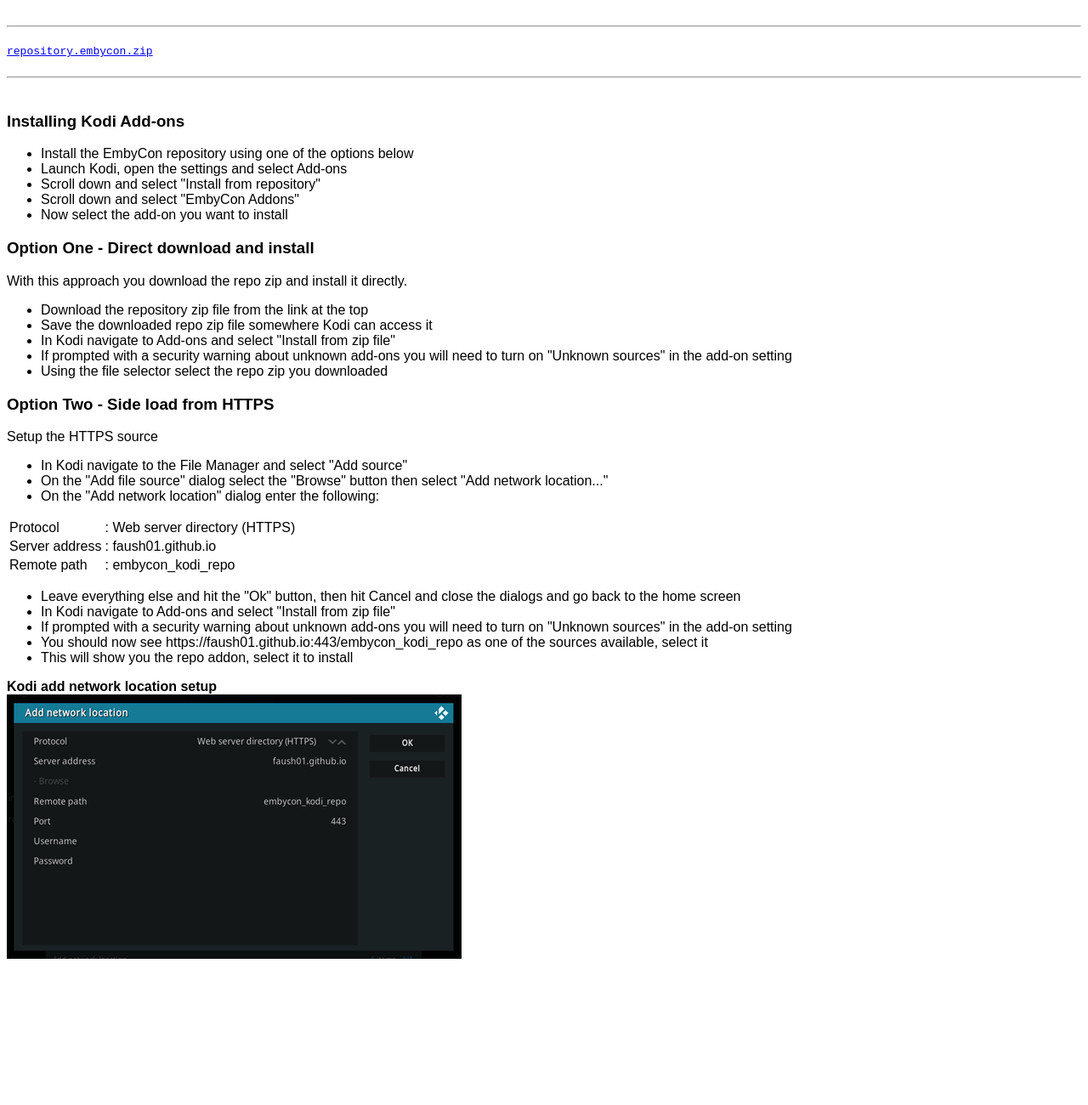
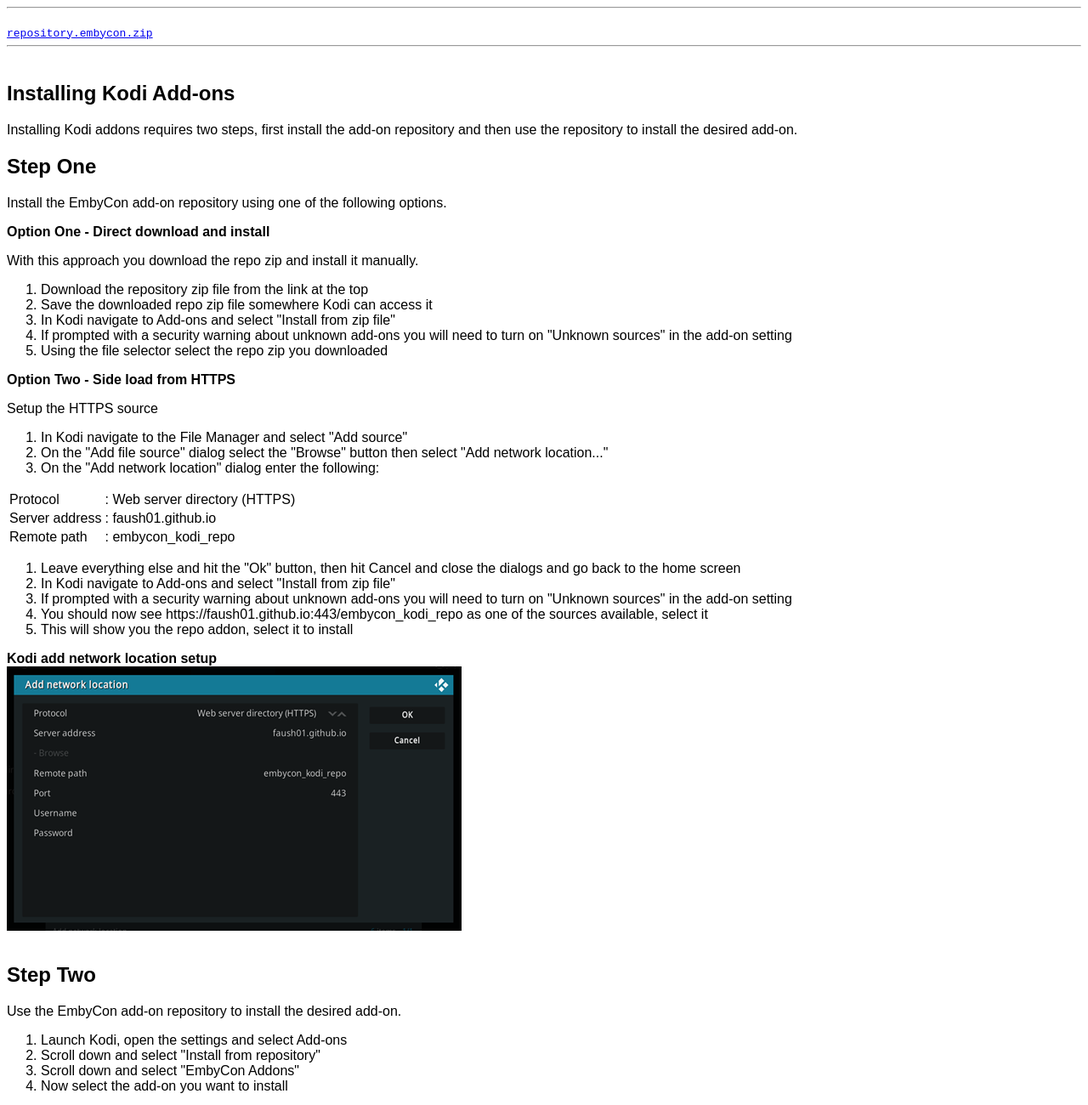
Before and after one commit to faush01/embycon_kodi_repo, a plain HTML site: page index.html in a window 1280 px wide. Shown: the whole page at 85% size. Before the commit the page ends 1154 px from the top, so only its background shows below. Drawn offline with Linux system fonts and the light colour scheme.

Commit message:
update install instructions add a launch config

```diff
--- a/index.html
+++ b/index.html
@@ -6,63 +6,48 @@
 <body style="font-family:Romboto,Arial,sans-serif;">
 
 <pre>
-
 <hr>
 <a href="repository.embycon.zip">repository.embycon.zip</a>
-
 <hr>
 </pre>
 
+<h2>Installing Kodi Add-ons</h2>
 
+<p>Installing Kodi addons requires two steps, first install the add-on repository and then use the repository to install the desired add-on.</p>
 
-<h3>Installing Kodi Add-ons</h3>
+<h2>Step One</h2>
+<p>Install the EmbyCon add-on repository using one of the following options.</p>
 
-<ul>
-<li>Install the EmbyCon repository using one of the options below</li>
-<li>Launch Kodi, open the settings and select Add-ons</li>
-<li>Scroll down and select "Install from repository"</li>
-<li>Scroll down and select "EmbyCon Addons"</li>
-<li>Now select the add-on you want to install</li>
-</ul>
-
-
-
-<h3>Option One - Direct download and install</h3>
-
-<p>With this approach you download the repo zip and install it directly.</p>
-
-<ul>
+<strong>Option One - Direct download and install</strong>
+<p>With this approach you download the repo zip and install it manually.</p>
+<ol>
 <li>Download the repository zip file from the link at the top</li>
 <li>Save the downloaded repo zip file somewhere Kodi can access it</li>
 <li>In Kodi navigate to Add-ons and select "Install from zip file"</li>
 <li>If prompted with a security warning about unknown add-ons you will need to turn on "Unknown sources" in the add-on setting</li>
 <li>Using the file selector select the repo zip you downloaded</li>
-</ul>
+</ol>
 
-
-
-<h3>Option Two - Side load from HTTPS</h3>
-
+<strong>Option Two - Side load from HTTPS</strong>
 <p>Setup the HTTPS source</p>
-<ul>
+<ol>
 <li>In Kodi navigate to the File Manager and select "Add source"</li>
 <li>On the "Add file source" dialog select the "Browse" button then select "Add network location..."</li>
 <li>On the "Add network location" dialog enter the following:</li>
-</ul>
-
+</ol>
 <table border="0">
 <tr><td>Protocol</td><td>: Web server directory (HTTPS)</td></tr>
 <tr><td>Server address</td><td>: faush01.github.io</td></tr>
 <tr><td>Remote path</td><td>: embycon_kodi_repo</td></tr>
 </table>
 
-<ul>
+<ol>
 <li>Leave everything else and hit the "Ok" button, then hit Cancel and close the dialogs and go back to the home screen</li>
 <li>In Kodi navigate to Add-ons and select "Install from zip file"</li>
 <li>If prompted with a security warning about unknown add-ons you will need to turn on "Unknown sources" in the add-on setting</li>
 <li>You should now see https://faush01.github.io:443/embycon_kodi_repo as one of the sources available, select it</li>
 <li>This will show you the repo addon, select it to install</li>
-</ul>
+</ol>
 
 <strong>Kodi add network location setup</strong>
 <br/>
@@ -70,4 +55,14 @@
 <br/>
 <br/>
 
+
+<h2>Step Two</h2>
+<p>Use the EmbyCon add-on repository to install the desired add-on.</p>
+<ol>
+<li>Launch Kodi, open the settings and select Add-ons</li>
+<li>Scroll down and select "Install from repository"</li>
+<li>Scroll down and select "EmbyCon Addons"</li>
+<li>Now select the add-on you want to install</li>
+</ol>
+
 <html>
```
Also changed, not shown: 1 other file.
